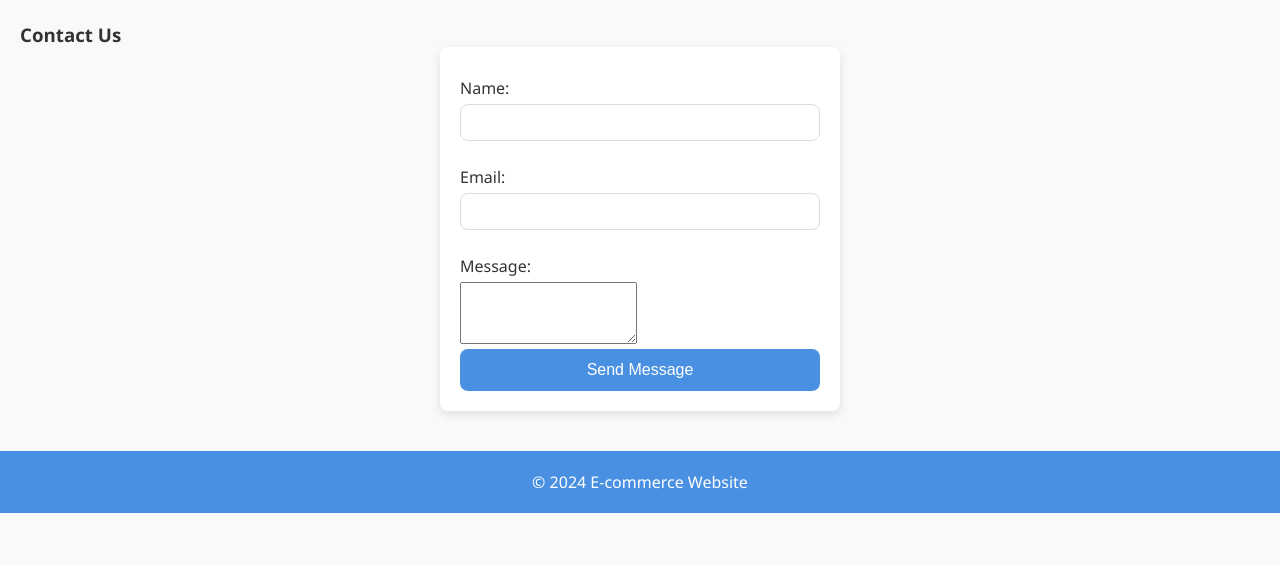
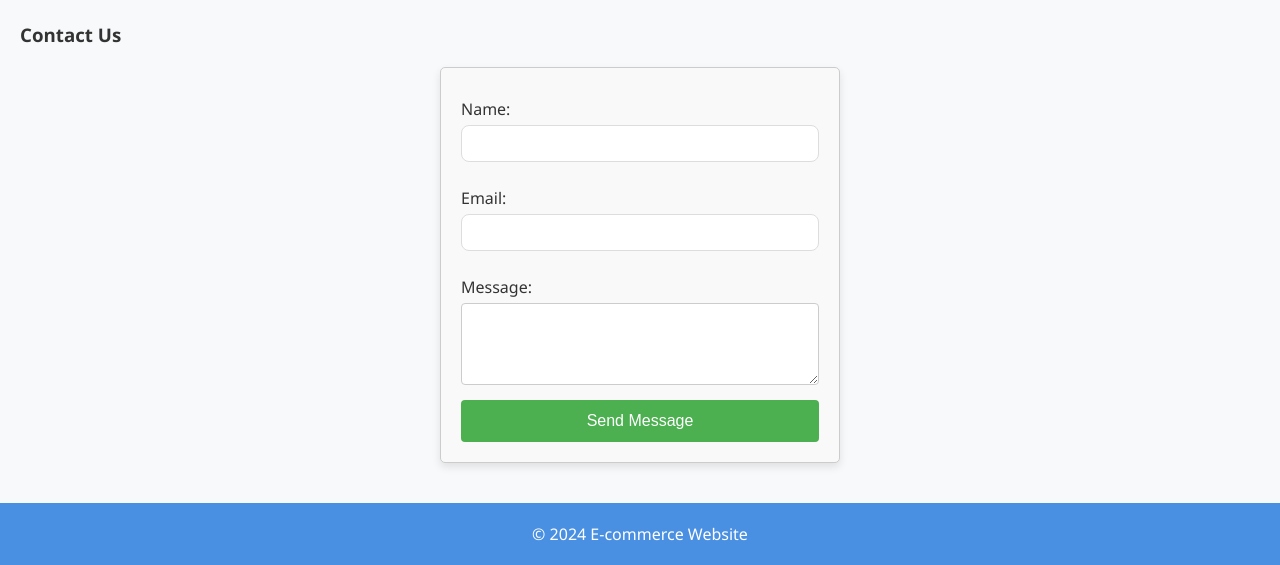
Before and after one commit to aditya23ds/Endsem, a plain HTML site: page index.html in a window 1280 px wide. Shown: the part 627-1192 px from the top of the page. Before the commit the page ends 1140 px from the top, so only its background shows below. Drawn offline with Linux system fonts and the light colour scheme.

Commit message:
Update index.html

```diff
--- a/index.html
+++ b/index.html
@@ -4,6 +4,40 @@
   <meta charset="UTF-8">
   <title>Home - E-commerce</title>
   <link rel="stylesheet" href="css/styles.css">
+  <style>
+    /* Basic styles for the form */
+    form {
+      display: flex;
+      flex-direction: column;
+      max-width: 400px;
+      margin: 20px auto;
+      padding: 20px;
+      border: 1px solid #ccc;
+      border-radius: 5px;
+      background-color: #f9f9f9;
+    }
+    label {
+      margin-bottom: 5px;
+      font-weight: bold;
+    }
+    input, textarea {
+      margin-bottom: 15px;
+      padding: 10px;
+      border: 1px solid #ccc;
+      border-radius: 4px;
+    }
+    button {
+      padding: 10px;
+      background-color: #4CAF50;
+      color: white;
+      border: none;
+      border-radius: 4px;
+      cursor: pointer;
+    }
+    button:hover {
+      background-color: #45a049;
+    }
+  </style>
 </head>
 <body>
   <!-- Navigation Bar -->
```
